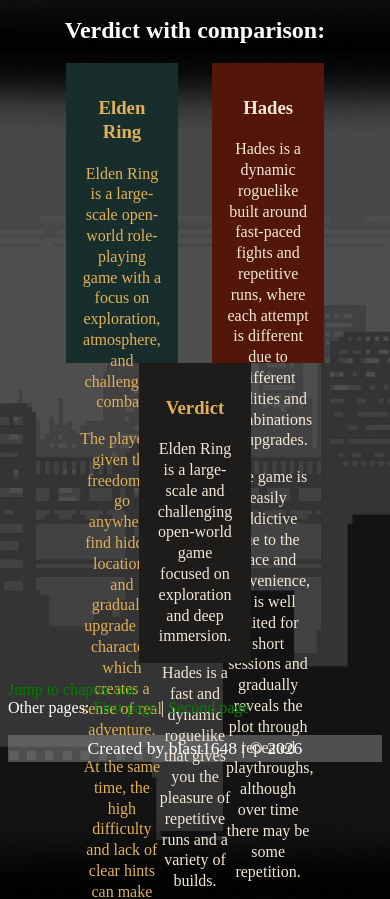
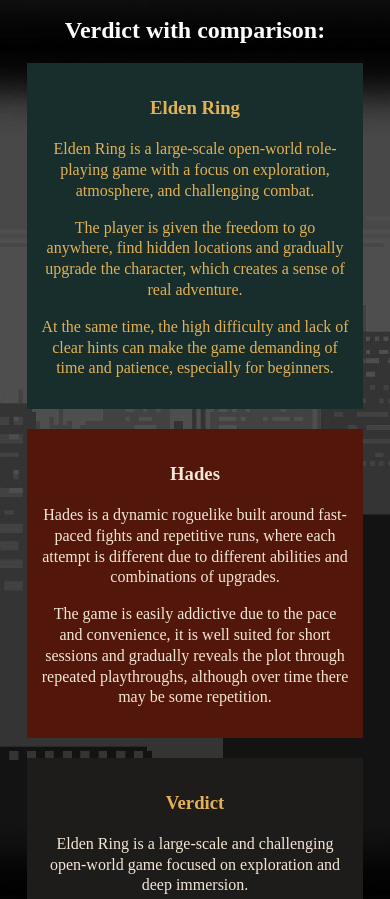
Before and after one commit to blast1648/steam-project, a plain HTML site: page third.html in a window 390 px wide. Shown: the part 1637-2536 px from the top of the page. Drawn offline with Linux system fonts and the light colour scheme.

Commit message:
Fix card layout on small screens

```diff
--- a/styles.css
+++ b/styles.css
@@ -85,7 +85,9 @@
   text-align: center;
 }
 
-.tables table, .tables th, .tables td {
+.tables table,
+.tables th,
+.tables td {
   border: 1px solid white; /* Ширина границ таблицы + цвет, цвет можно также установить через border-color */
   border-collapse: collapse; /* Чтоб не было обводки */
   border-radius: 10px; /* Округление */
@@ -117,7 +119,8 @@
 
 .cards div {
   width: 30%;
-  height: 300px;
+  min-height: 300px;
+  height: auto;
   display: inline-block;
   text-align: center;
   vertical-align: top;
@@ -125,6 +128,15 @@
   box-sizing: border-box;
   padding: 14px;
   line-height: 1.3;
+}
+
+@media (max-width: 768px) {
+  .cards div {
+    width: 90%;
+    display: block;
+    margin: 0 auto 20px;
+    min-height: auto;
+  }
 }
 
 .hades {
```
